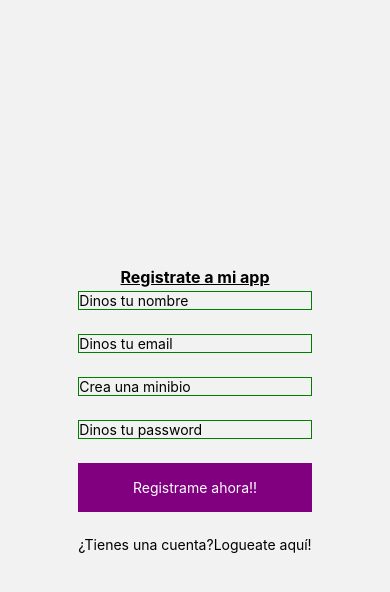
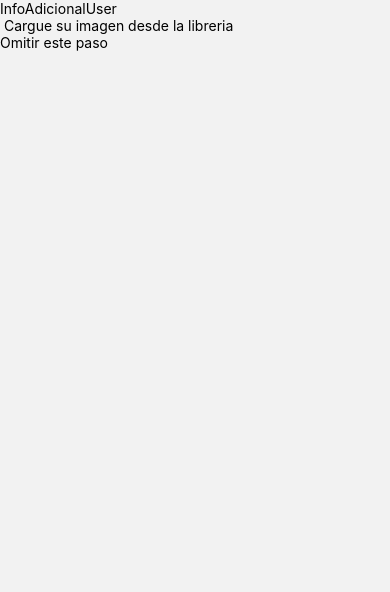
Before and after one commit to agustinc3/reactNative, a React Native app: screen /InfoAdicionalUser in a window 390 px wide. Shown: the top 592 px of the page. Built offline with nearby package versions, Linux system fonts and the light colour scheme; no server answers.

Commit message:
foto de perfil

```diff
--- a/package.json
+++ b/package.json
@@ -23,7 +23,8 @@
     "react-native": "0.72.6",
     "react-native-safe-area-context": "4.6.3",
     "react-native-screens": "~3.22.0",
-    "react-native-web": "~0.19.6"
+    "react-native-web": "~0.19.6",
+    "expo-image-picker": "~14.3.2"
   },
   "devDependencies": {
     "@babel/core": "^7.20.0"
--- a/src/components/FormRegister.js
+++ b/src/components/FormRegister.js
@@ -19,10 +19,14 @@ class FormRegister extends Component {
                 owner: this.state.mail,
                 createdAt: Date.now(),
                 name: this.state.name,
-                minibio: this.state.minibio ? this.state.minibio: ' '
+                minibio: this.state.minibio ? this.state.minibio: ' ',
+                fotoPerfil: ''
             })
         )
-        .then((resp) => console.log(resp))
+        .then(resp => {
+            console.log(resp)
+            this.props.navigation.navigate('InfoAdicionalUser', { docId : resp.id})
+        })
         .catch( err => console.log(err))
     }
 
--- /dev/null
+++ b/src/components/MyImagePicker.js
@@ -0,0 +1,87 @@
+import { Text, View , TouchableOpacity, Image, StyleSheet  } from 'react-native'
+import React, { Component } from 'react'
+import * as ImagePicker from 'expo-image-picker'
+import { storage  } from '../firebase/config'
+
+
+export default class MyImagePicker extends Component {
+    constructor(props ){
+         super(props)
+         this.state ={
+            imagenCargada: ''
+         }
+    }
+    activarPicker(){
+        ImagePicker.launchImageLibraryAsync()
+        .then(imageData =>  this.setState({imagenCargada:imageData.assets[0]} ) )
+        .catch( err=> console.log (err))
+    }
+    aceptarImagen  (){
+      fetch(this.setState.imagenCargada)
+      .then(resp => resp.blob( ))
+      .then(imagen =>{
+        let ref = storage.ref(`imgPerfil/${Datenow()}.jpg`)
+        ref.put(imagen)
+        .then(()=>{
+          ref.getDownloadURL()
+          .then(url =>  this.props.actualizarFotoDePerfil(url ) )
+        })
+      } )
+      .catch(err=>  console.log (err) )
+
+    }
+
+
+    rechazarImagen (){
+      this.setState({imagenCargada: ''})
+    }
+    render() {
+      return (
+        <View>
+          {this.state.imagenCargada != '' ?
+          <>
+          <Image
+          source = {{uri: this.state.imagenCargada}}
+          style = {styles.img}
+          />
+          <TouchableOpacity
+          onPress={()=> this.aceptarImagen()}
+          style = {styles.btn}>
+            <Text style = {styles.textBtn}>Aceptar imagen</Text>
+          </TouchableOpacity>
+
+          <TouchableOpacity
+          onPress={()=> this.rechazarImagen()}
+          style = {styles.btn}>
+            <Text style = {styles.textBtn}>Rechazar imagen</Text>
+          </TouchableOpacity>
+
+          </>
+
+          :
+          <>
+              <TouchableOpacity
+              onPress={()=> this.activarPicker()}
+              style= {styles.btn}
+              >
+                  <Text style = {styles.textBtn}> Cargue su imagen desde la libreria </Text>
+              </TouchableOpacity>
+
+
+
+          </>
+
+
+
+          }
+
+        </View>
+      )
+    }
+  }
+
+  const styles = StyleSheet.create({
+      img: {
+        height : 200
+      }
+    })
--- a/src/navigation/MainNavigation.js
+++ b/src/navigation/MainNavigation.js
@@ -8,6 +8,7 @@ import Register from '../screens/Register';
 import Login from '../screens/Login';
 import Comments from '../screens/Comments';
 import ProfileUser from '../screens/ProfileUser';
+import InfoAdicionalUser from '../screens/InfoAdicionalUser';
 
 
 const Stack = createNativeStackNavigator();
@@ -51,6 +52,14 @@ export default function MainNavigation() {
             //    headerShown: false
             //}}
             />
+        <Stack.Screen
+        name='InfoAdicionalUser'
+        component={InfoAdicionalUser}
+        options={{
+          headerShown: false
+        }}
+
+        />
       </Stack.Navigator>
     </NavigationContainer>
   )
--- /dev/null
+++ b/src/screens/InfoAdicionalUser.js
@@ -0,0 +1,57 @@
+import { Text, View , TouchableOpacity} from 'react-native'
+import React, { Component } from 'react'
+import MyImagePicker from '../components/MyImagePicker'
+import { db  } from '../firebase/config'
+
+export default class InfoAdicionalUser extends Component {
+  constructor(props){
+    super(props )
+    this.state={
+        fotoPerfil: ''
+    }
+  }
+  actualizarEstadoFotoDePerfil(url){
+    this.setState ({fotoPerfil: url})
+  }
+  actualizarDocDelUsuario(){
+    console.log(this.props.route.params.docId)
+    db
+    .collection ('users')
+    .doc(this.props.route.params.docId)
+    .update({
+        fotoPerfil:  this.state.fotoPerfil
+    })
+    .then(resp => {
+        this.props.navigation.navigate('HomeNav')
+    })
+  }
+
+    render() {
+    return (
+      <View>
+        <Text>InfoAdicionalUser</Text>
+        <MyImagePicker actualizarEstadoFotoDePerfil= {(url)=> this.actualizarEstadoFotoDePerfil(url )} />
+        {
+            this.state.fotoPerfil !== '' ?
+
+
+
+            <TouchableOpacity
+            onPress={() => this.actualizarDocDelUsuario()}
+            >
+            <Text>
+                Añadir foto de perfil
+            </Text>
+        </TouchableOpacity>
+        : null
+       }
+        <TouchableOpacity>
+            <Text>
+                Omitir este paso
+            </Text>
+        </TouchableOpacity>
+
+      </View>
+    )
+  }
+}
```
Also changed, not shown: 1 other file (tests, documents, lock files or other folders).
